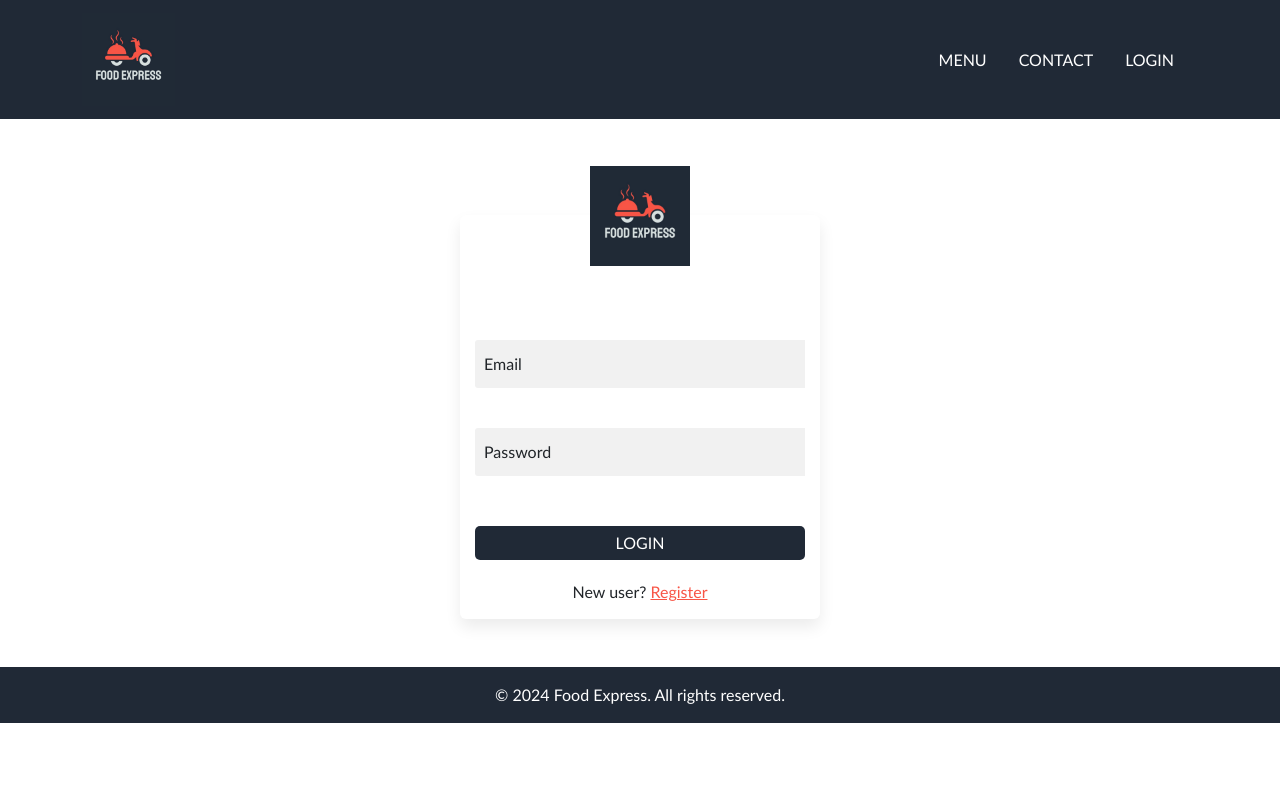
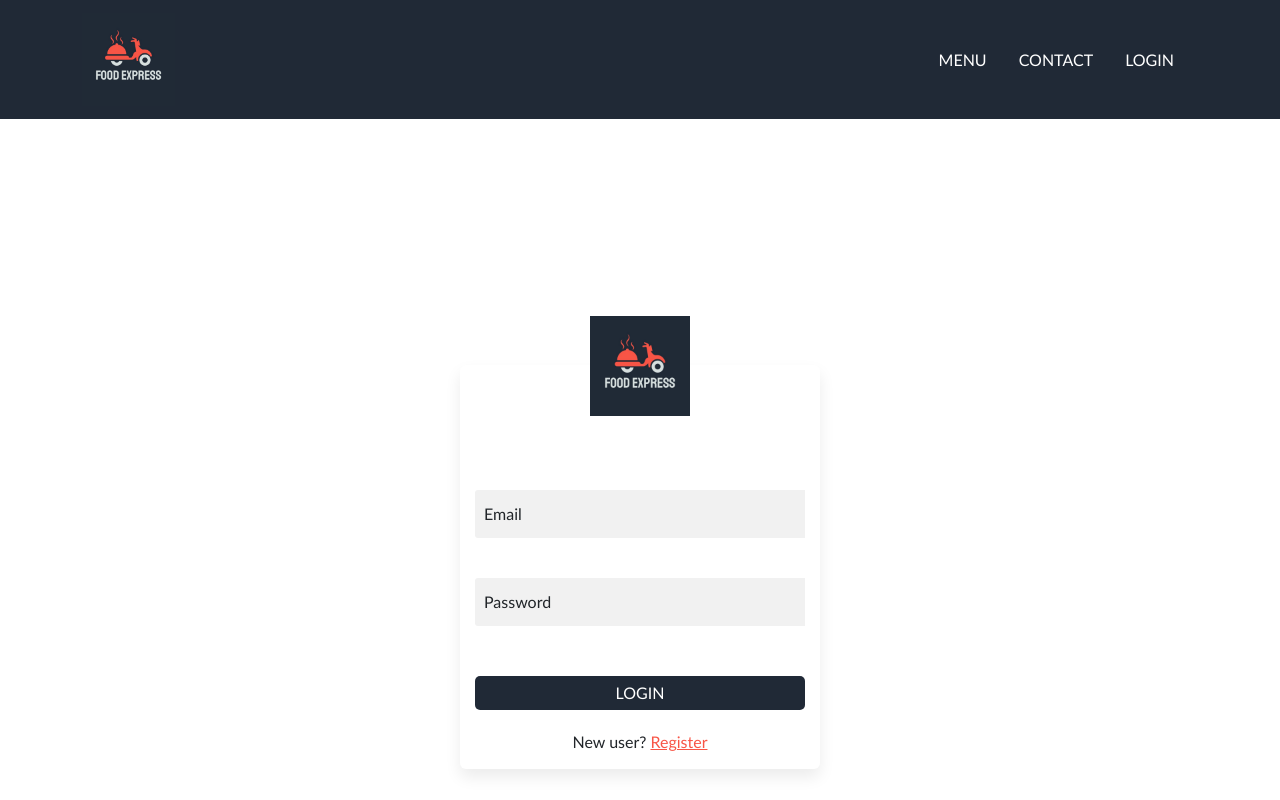
Before and after one commit to AbiramiShri/FoodExpress, a React (Create React App) app in the folder frontend/: page /signin in a window 1280 px wide. Shown: the top 800 px of the page. Built offline with nearby package versions, Linux system fonts and the light colour scheme.

Commit message:
FE-4-footer-bottom

```diff
--- a/frontend/src/assets/css/style.css
+++ b/frontend/src/assets/css/style.css
@@ -318,6 +318,7 @@ main .info {
   /* Set width for authentication */
   position: relative;
   /* Set position to relative for authentication */
+  min-height: 100vh;
 }
 
 .auth .logo {
@@ -574,8 +575,9 @@ label {
   width: 60%;
   /* Set width for button inside profile detail */
   margin: 0 auto;
-  /* Set margin for button inside profile detail */ margin-top: 20px;
-/* Set margin top for button inside profile detail */
+  /* Set margin for button inside profile detail */
+  margin-top: 20px;
+  /* Set margin top for button inside profile detail */
 }
 
 /* Media Query for Small Screens */
```
